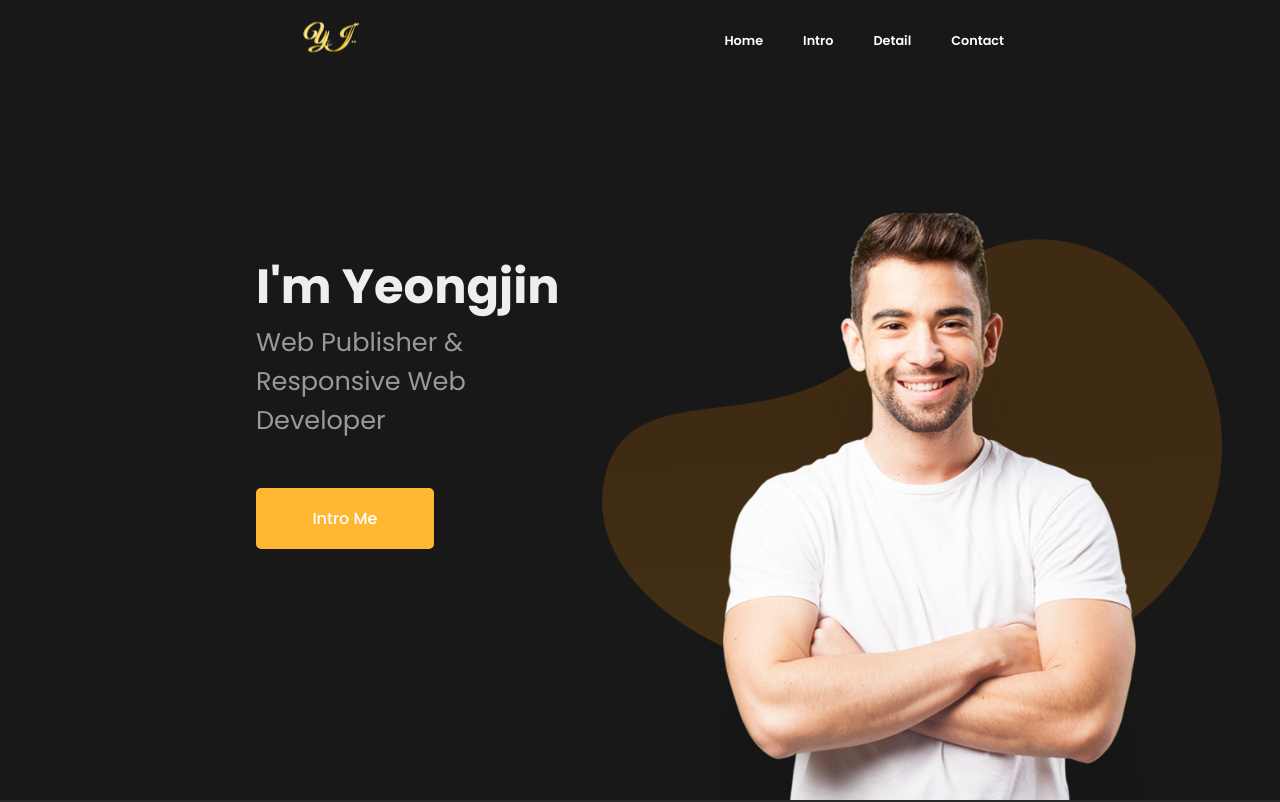
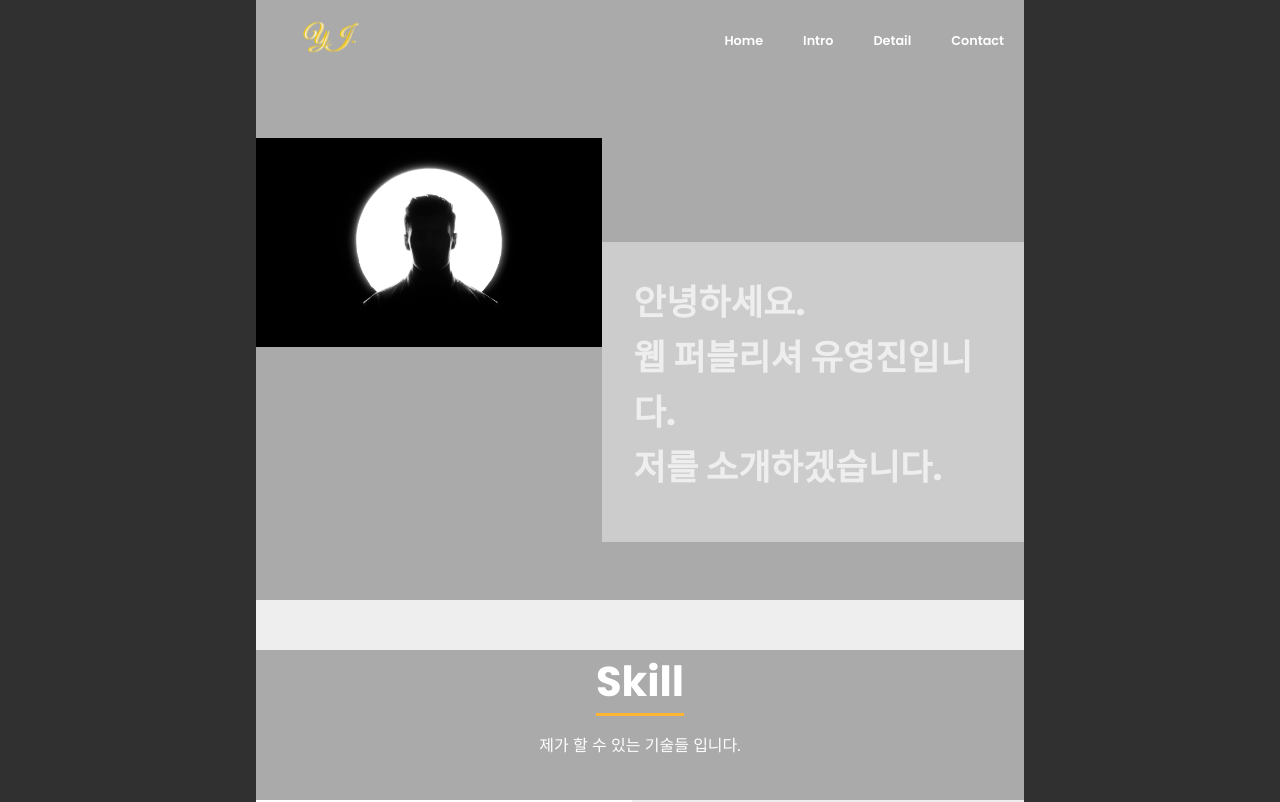
Before and after one commit to yeong72/react-web, a React (Create React App) app: page /Intro in a window 1280 px wide. Shown: the top 802 px of the page. Built offline with nearby package versions, Linux system fonts and the light colour scheme.

Commit message:
skill_before

```diff
--- a/src/App.js
+++ b/src/App.js
@@ -1,9 +1,11 @@
 import { Component } from 'react';
+import { browserHistory, Router, Route } from 'react-router';
 
-// import js file
-import Header from './component/header/Header';
+// import dom
+
 
 // Content file
+import Header from './component/header/Header';
 import Mainpage from './component/main/Main';
 import Intropage from './component/intro/Intro';
 
@@ -15,8 +17,8 @@ class App extends Component {
     return (
       <div className="wrap">
         <Header></Header>
-        <Mainpage></Mainpage>
-        <Intropage></Intropage>
+        <Route exact path="/" component={Mainpage} />
+        <Route path="/Intro" component={Intropage} />
       </div>
     );
   }
--- a/src/component/header/Menu.js
+++ b/src/component/header/Menu.js
@@ -1,4 +1,5 @@
 import React, { Component } from 'react';
+import { Link, Route, BrowserRouter as Router } from "react-router-dom"
 import styled from "styled-components";
 
 class Menu extends Component {
@@ -10,8 +11,13 @@ class Menu extends Component {
 
     return (
       <Container className="nav">
-        <li><a>{names[0]}</a></li>
+        {/* <li><a>{names[0]}</a></li>
         <li><a>{names[1]}</a></li>
+        <li><a>{names[2]}</a></li>
+        <li><a>{names[3]}</a></li>
+         */}
+        <Link to="/"><li onClick={linkClick()}><a>{names[0]}</a></li></Link>
+        <Link to="/Intro"><li><a>{names[1]}</a></li></Link>
         <li><a>{names[2]}</a></li>
         <li><a>{names[3]}</a></li>
       </Container>
@@ -23,9 +29,10 @@ const Container = styled.ul`
   float:right;
 `;
 
+// script code
 
-
-
-
+function linkClick() {
+  console.log("click");
+}
 
 export default Menu;
--- /dev/null
+++ b/src/component/intro/Card.js
@@ -0,0 +1,28 @@
+import React, { Component } from 'react';
+import styled from "styled-components";
+
+import { FontAwesomeIcon } from '@fortawesome/react-fontawesome'
+import { faHtml5 } from '@fortawesome/free-brands-svg-icons'
+
+class Skillcard extends Component {
+  render() {
+    return (
+      <Container>
+        <FontAwesomeIcon icon={faHtml5} className="skill_icon" />
+      </Container>
+    )
+  }
+}
+
+const Container = styled.div`
+  width:49%;
+  float:left;
+  background:#fff;
+  height:400px;
+  padding:2rem;
+  box-sizing:border-box;
+`;
+
+
+
+export default Skillcard;
--- a/src/component/intro/Intro.js
+++ b/src/component/intro/Intro.js
@@ -1,11 +1,17 @@
 import React, { Component } from 'react';
 import styled from "styled-components";
+
+import Profilepage from './Profile';
+import Skillpage from './Skill';
 
 class Intropage extends Component {
   render() {
     return (
       <Container>
-
+        <div className="center">
+          <Profilepage />
+          <Skillpage />
+        </div>
       </Container>
     )
   }
@@ -14,7 +20,7 @@ class Intropage extends Component {
 const Container = styled.div`
   width:100%;
   height:2000px;
-  background:skyblue;
+  background:#303030;
 `;
 
 export default Intropage;
--- /dev/null
+++ b/src/component/intro/Profile.js
@@ -0,0 +1,79 @@
+import React, { Component } from 'react';
+import styled from "styled-components";
+import Profileimg from '../../img/profile.jpg'
+
+class Profilepage extends Component {
+  render() {
+    return (
+      <Container className="profile_con">
+        <Imgbox>
+          <img src={Profileimg}></img>
+        </Imgbox>
+        <Txtbox>
+          <Title>
+            안녕하세요.<br />
+            웹 퍼블리셔 유영진입니다.<br />
+            저를 소개하겠습니다.
+          </Title>
+        </Txtbox>
+      </Container>
+    )
+  }
+}
+
+const Container = styled.div`
+  width:100%;
+  height:600px;
+  background:#aaa;
+  padding-top:80px;
+  box-sizing:border-box;
+  position:relative;
+`;
+
+const Imgbox = styled.div`
+  width:45%;
+  position:relative;
+  top:40%;
+  transform:translateY(-50%);
+  float:left;
+  height:300px;
+  overflow:hidden;
+  @media screen and (max-width:700px){
+    width:100%;
+    top:5%;
+    transform:none;
+  }
+`;
+
+const Txtbox = styled.div`
+  width:55%;
+  height:300px;
+  position:relative;
+  top:60%;
+  transform:translateY(-50%);
+  text-align:left;
+  float:right;
+  background:#ccc;
+  @media screen and (max-width:700px){
+    width:100%;
+    top:60%;
+    float:none;
+  }
+`;
+
+const Title = styled.h1`
+  font-size:2rem;
+  position:absolute;
+  color:#eee;
+  box-sizing:border-box;
+  padding:2rem;
+  @media screen and (max-width:1480px){
+    font-size:2.2rem;
+  }
+  @media screen and (max-width:1200px){
+    font-size:1.8rem;
+  }
+`;
+
+
+export default Profilepage;
--- /dev/null
+++ b/src/component/intro/Skill.js
@@ -0,0 +1,54 @@
+import React, { Component } from 'react';
+import styled from "styled-components";
+import Skillcard from './Card';
+
+class Skillpage extends Component {
+  render() {
+    return (
+      <Container className="profile_con">
+
+        <Txtbox>
+          <Title>Skill</Title>
+          <Dec>제가 할 수 있는 기술들 입니다.</Dec>
+        </Txtbox>
+        <Skillbox>
+          <Skillcard />
+        </Skillbox>
+      </Container>
+    )
+  }
+}
+
+const Container = styled.div`
+  width:100%;
+  height:800px;
+  background:#eee;
+  box-sizing:border-box;
+  padding-top:50px;
+`;
+
+const Txtbox = styled.div`
+  width:100%;
+  height:150px;
+  background:#aaa;
+  text-align:center;
+`;
+
+const Title = styled.h2`
+  font-size:2.6rem;
+  color:#fff;
+  border-bottom:3px solid #feb633;
+  display:inline-block;
+`;
+
+const Dec = styled.p`
+  color:#fff;
+  padding:1rem;
+`;
+
+const Skillbox = styled.div`
+
+`;
+
+
+export default Skillpage;
--- a/src/index.css
+++ b/src/index.css
@@ -50,8 +50,15 @@ header img{width:150px; height:150px;}
 .contact_con ul li{padding:0.5rem 0;}
 .contact_con ul li span{padding:0 0.5rem;}
 
+/* ------------------- Intro page style css ------------------------- */
 
-/* media query style */
+.profile_con img{width:100%;}
+
+/* Skill page  */
+.skill_icon{font-size:4rem;}
+
+
+/* ------------------- media query style css -----------------------*/
 @media screen and (max-width:1200px){
   .center{width:70%;}
   #home .Contents img{width:520px;}
--- a/src/index.js
+++ b/src/index.js
@@ -1,5 +1,7 @@
 import React from 'react';
 import ReactDOM from 'react-dom';
+import { BrowserRouter } from 'react-router-dom';
+
 // slide library
 import "slick-carousel/slick/slick.css";
 import "slick-carousel/slick/slick-theme.css";
@@ -10,9 +12,9 @@ import reportWebVitals from './reportWebVitals';
 
 
 ReactDOM.render(
-  <React.StrictMode>
+  <BrowserRouter>
     <App />
-  </React.StrictMode>,
+  </BrowserRouter>,
   document.getElementById('root')
 );
 
```
Also changed, not shown: src/img/profile.jpg (added), 1 other file (tests, documents, lock files or other folders).
